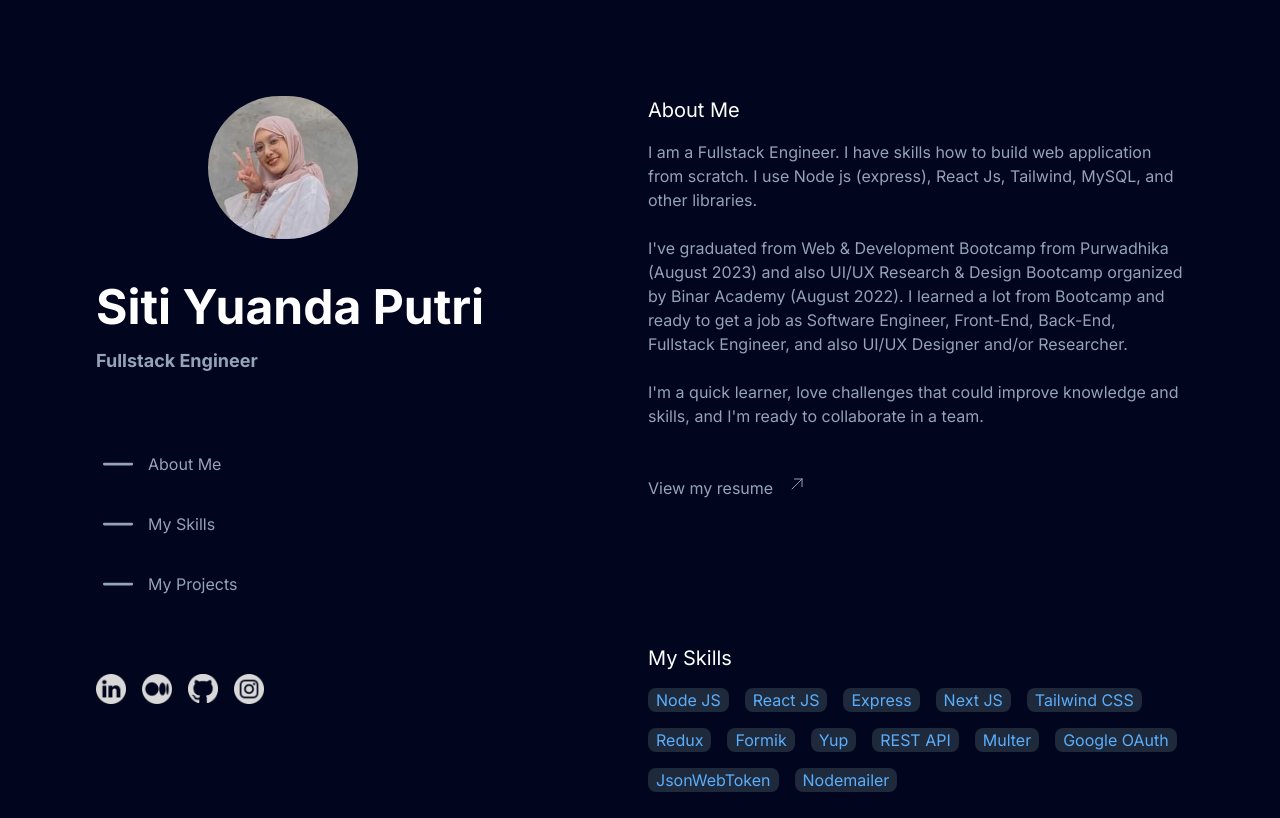
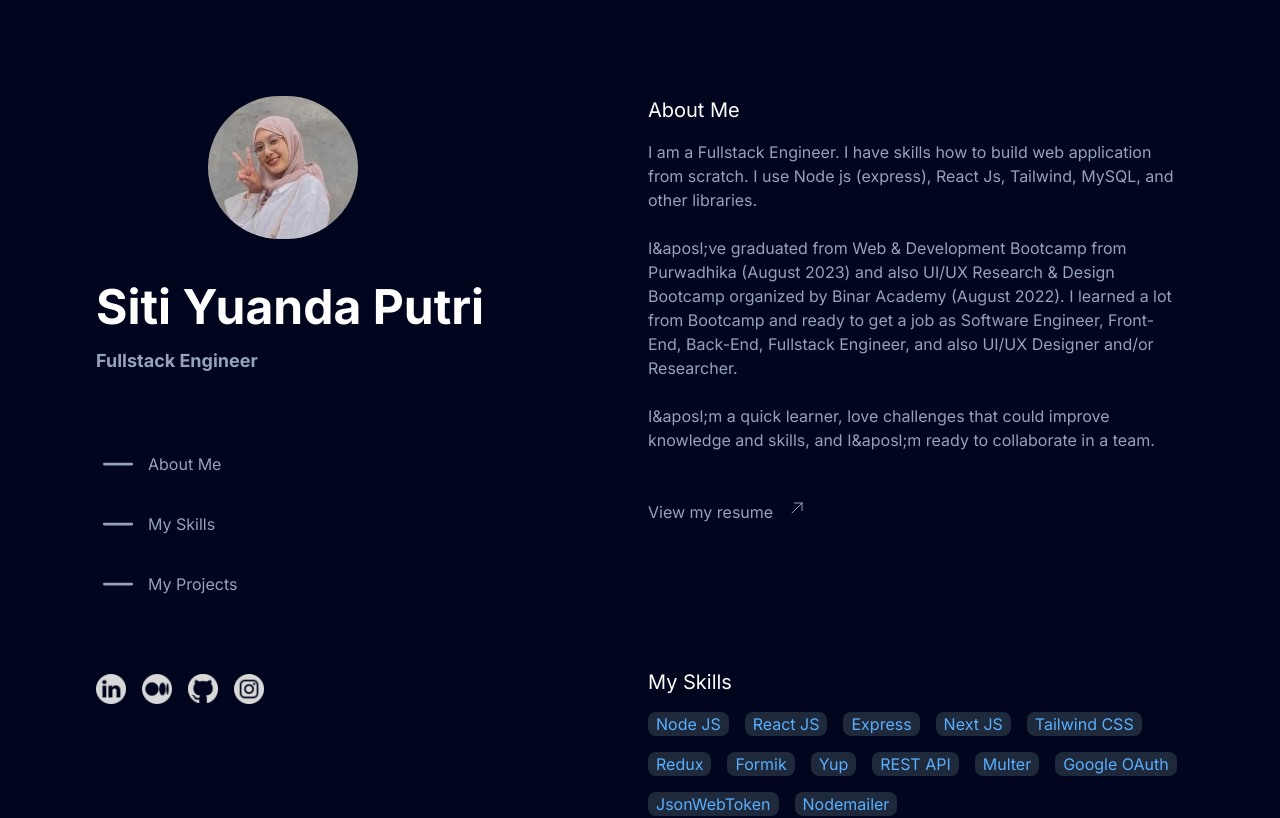
Before and after one commit to yuandasp/website_portfolio, a Next.js app in the folder portfolio-web/: page / in a window 1280 px wide. Shown: the top 818 px of the page. Built offline with nearby package versions, Linux system fonts and the light colour scheme.

Commit message:
change ' into &aposl;

```diff
--- a/portfolio-web/src/components/AboutMe.tsx
+++ b/portfolio-web/src/components/AboutMe.tsx
@@ -10,16 +10,16 @@ function AboutMe() {
       </p>
       <br />
       <p>
-        I've graduated from Web & Development Bootcamp from Purwadhika (August
-        2023) and also UI/UX Research & Design Bootcamp organized by Binar
-        Academy (August 2022). I learned a lot from Bootcamp and ready to get a
-        job as Software Engineer, Front-End, Back-End, Fullstack Engineer, and
-        also UI/UX Designer and/or Researcher.
+        I&aposl;ve graduated from Web & Development Bootcamp from Purwadhika
+        (August 2023) and also UI/UX Research & Design Bootcamp organized by
+        Binar Academy (August 2022). I learned a lot from Bootcamp and ready to
+        get a job as Software Engineer, Front-End, Back-End, Fullstack Engineer,
+        and also UI/UX Designer and/or Researcher.
       </p>
       <br />
       <p>
-        I'm a quick learner, love challenges that could improve knowledge and
-        skills, and I'm ready to collaborate in a team.
+        I&aposl;m a quick learner, love challenges that could improve knowledge
+        and skills, and I&aposl;m ready to collaborate in a team.
       </p>
       <br />
       <br />
```
